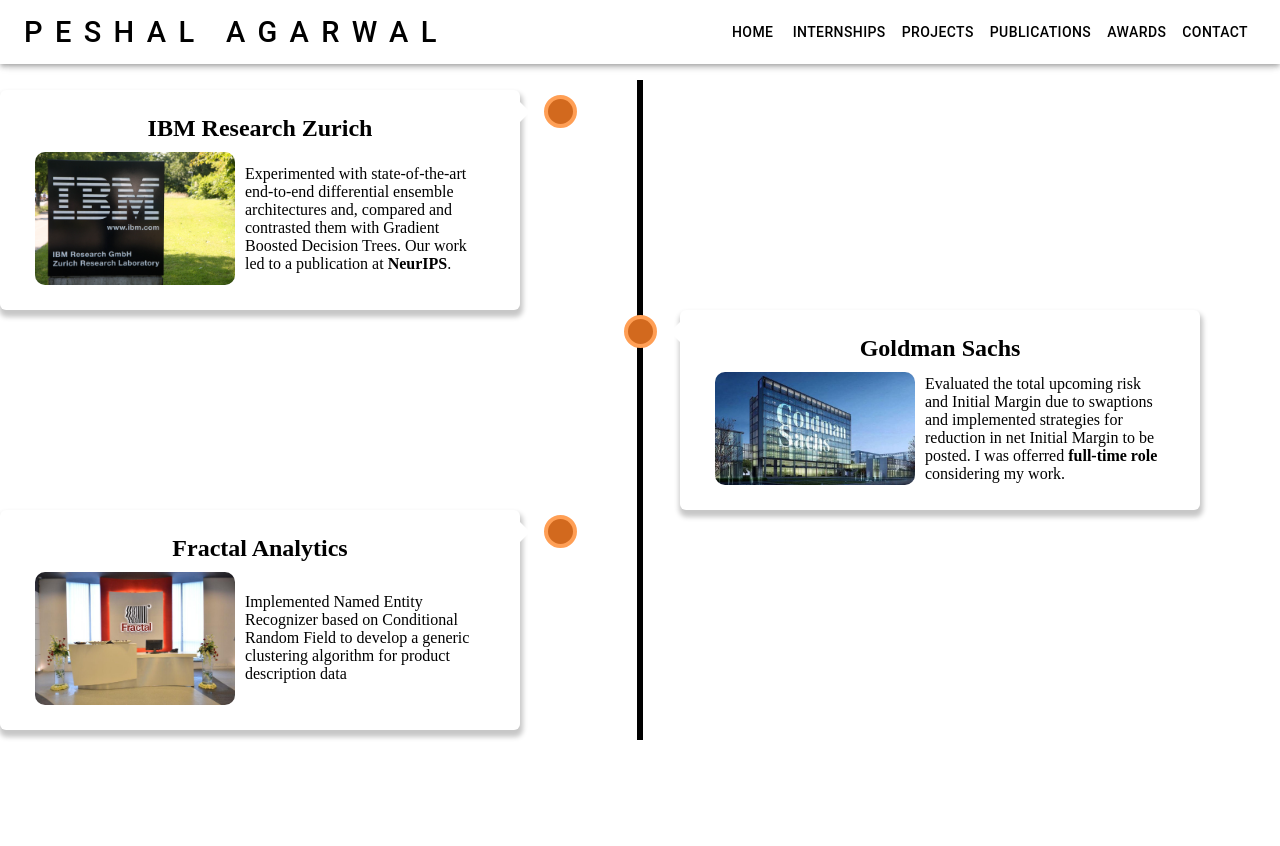
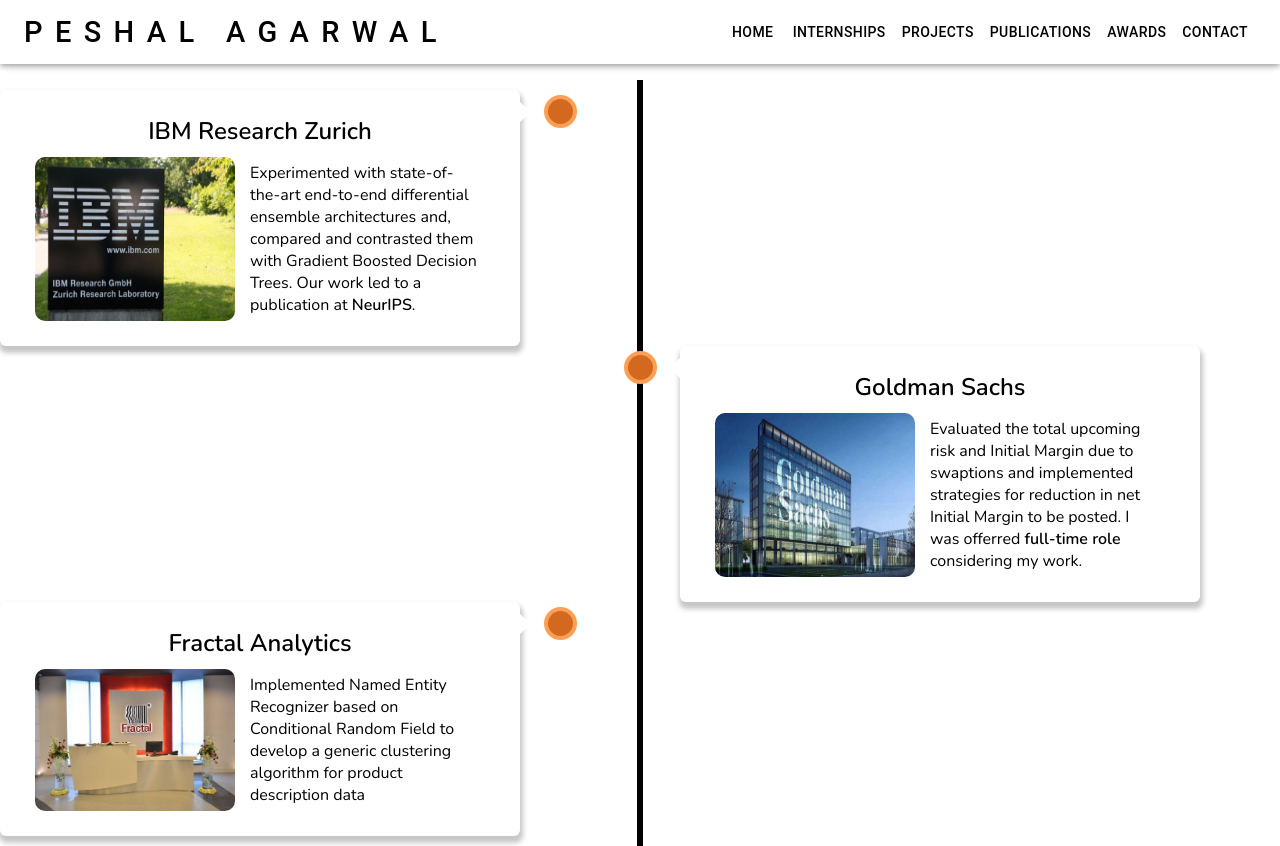
Before and after one commit to agpeshal/agpeshal.github.io, a Next.js app: page /internships in a window 1280 px wide. Before the commit the page ends 800 px from the top, so only its background shows below. Built offline with nearby package versions, Linux system fonts and the light colour scheme.

Commit message:
Fixed the main page font

```diff
--- /dev/null
+++ b/pages/_document.js
@@ -0,0 +1,32 @@
+import Document, { Html, Head, Main, NextScript } from "next/document";
+
+class MyDocument extends Document {
+  static async getInitialProps(ctx) {
+    const initialProps = await Document.getInitialProps(ctx);
+    return { ...initialProps };
+  }
+
+  render() {
+    return (
+      <Html>
+        <Head>
+          <link rel="preconnect" href="https://fonts.gstatic.com"></link>
+          <link
+            href="https://fonts.googleapis.com/css2?family=Nunito:wght@200;300;400;600&display=swap"
+            rel="stylesheet"
+          ></link>
+          <link
+            href="https://fonts.googleapis.com/css2?family=Lobster&display=swap"
+            rel="stylesheet"
+          />
+        </Head>
+        <body>
+          <Main />
+          <NextScript />
+        </body>
+      </Html>
+    );
+  }
+}
+
+export default MyDocument;
--- a/styles/Contact.module.css
+++ b/styles/Contact.module.css
@@ -1,5 +1,4 @@
 .contact > h1 {
-  font-family: sans-serif;
   font-weight: normal;
   font-size: 40px;
   letter-spacing: 4px;
--- a/styles/Internships.module.css
+++ b/styles/Internships.module.css
@@ -104,7 +104,6 @@
 .content > h2 {
   text-align: center;
   margin: 5px;
-  font-family: Proxima;
 }
 
 .content__div > img {
@@ -114,7 +113,6 @@
 }
 
 .content__div > p {
-  font-family: Proxima;
-  padding: 5px;
+  padding: 10px;
   margin: auto auto;
 }
--- a/styles/Projects.module.css
+++ b/styles/Projects.module.css
@@ -20,14 +20,12 @@
   display: flex;
   flex-direction: column;
   justify-content: space-between;
-  font-family: Proxima;
   padding: 20px;
   position: relative;
   flex: 1;
   margin-top: 90px;
   margin-left: 20px;
   margin-right: 20px;
-
   min-width: 300px;
   max-width: 300px;
   border-radius: 10px;
--- a/styles/Publications.module.css
+++ b/styles/Publications.module.css
@@ -1,11 +1,10 @@
 .publications {
   max-width: 50vw;
-  padding: 20px;
-  height: 80vh;
+  padding: 10px;
+  height: 90vh;
   margin: 0 auto;
   margin-top: 100px;
   text-align: center;
-  font-family: "Computer Modern Sans", sans-serif;
   background: #fff;
   box-shadow: 0 0 10px rgba(0, 0, 0, 0.3);
   position: relative;
--- a/styles/globals.css
+++ b/styles/globals.css
@@ -2,8 +2,7 @@
 body {
   padding: 0;
   margin: 0;
-  font-family: -apple-system, BlinkMacSystemFont, Segoe UI, Roboto, Oxygen,
-    Ubuntu, Cantarell, Fira Sans, Droid Sans, Helvetica Neue, sans-serif;
+  font-family: "Nunito", sans-serif;
 }
 
 a {
```
Also changed, not shown: styles/Home.module.css (+3 -4 lines).
